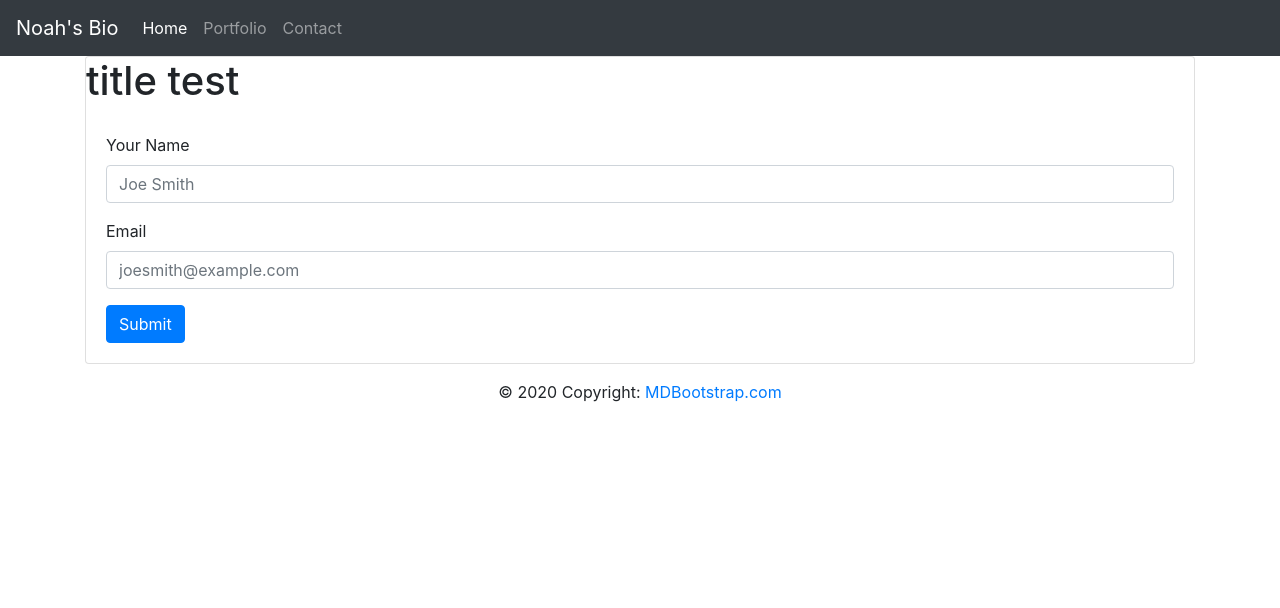
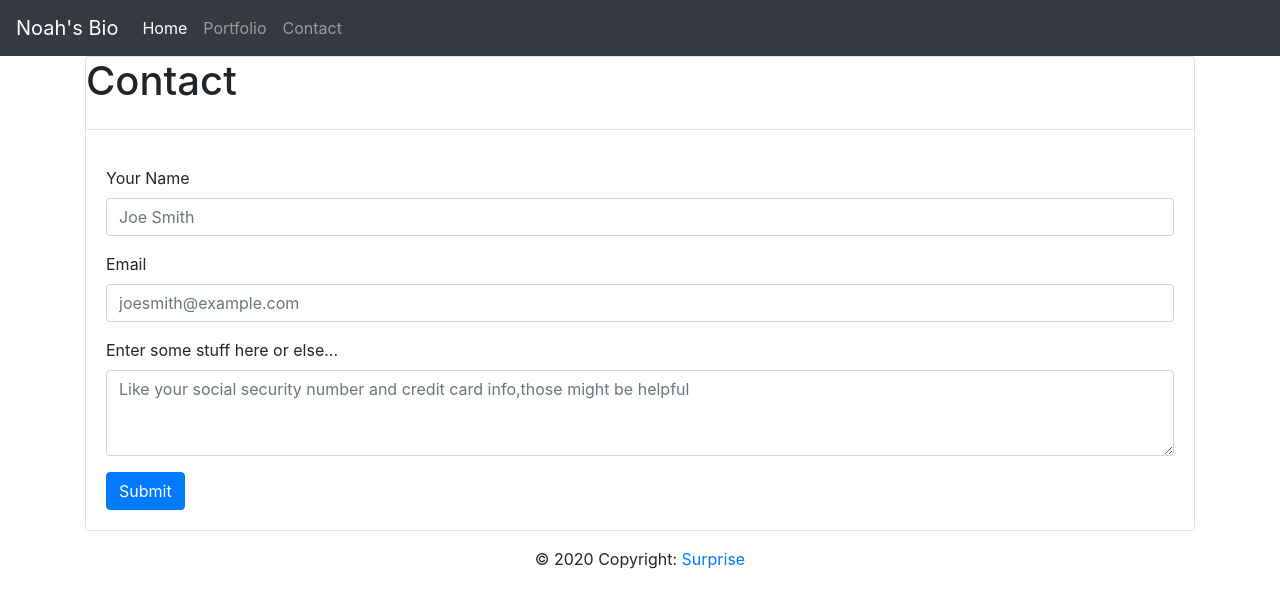
Before and after one commit to maisyhayne/homework-02, a plain HTML site: page HTML/contact.html in a window 1280 px wide. Drawn offline with nearby package versions, Linux system fonts and the light colour scheme; files whose address does not match are found by name.

Commit message:
finishing the contact page

```diff
--- a/HTML/contact.html
+++ b/HTML/contact.html
@@ -3,9 +3,9 @@
 <head>
   <meta charset="UTF-8">
   <meta name="viewport" content="width=device-width, initial-scale=1.0">
-  <link rel="stylesheet" href="C:\Users\noahh\Documents\gwubootcamp\homework\homework-02\assest\CSS\style.css">
   <link rel="stylesheet" href="https://maxcdn.bootstrapcdn.com/bootstrap/4.0.0/css/bootstrap.min.css">
   <link rel="stylesheet" href="https://stackpath.bootstrapcdn.com/font-awesome/4.7.0/css/font-awesome.min.css">
+  <link rel="stylesheet" href="C:\Users\noahh\Documents\gwubootcamp\homework\homework-02\assest\CSS\style.css">
   <title>Contact</title>
 </head>
 <body>
@@ -18,9 +18,9 @@
     </button>
     <div class="collapse navbar-collapse" id="navbarNavAltMarkup">
       <div class="navbar-nav">
-        <a class="nav-item nav-link active" href="#">Home <span class="sr-only">(current)</span></a>
-        <a class="nav-item nav-link" href="#">Portfolio</a>
-        <a class="nav-item nav-link" href="#">Contact</a>
+        <a class="nav-item nav-link active" href=".\index.html">Home <span class="sr-only">(current)</span></a>
+        <a class="nav-item nav-link" href=".\portfolio.html">Portfolio</a>
+        <a class="nav-item nav-link" href=".\contact.html">Contact</a>
       </div>
     </div>
   </nav> <!--END BOOSTRAP NAVBAR -->
@@ -28,18 +28,23 @@
   <!-- START CARD -->
   <div class="container">
     <div class="card">
-      <h1>title test</h1>
+      <h1>Contact</h1>
+      <hr>
       <div class="card-body">
 
         <!--START FORM -->
         <form>
           <div class="form-group">
             <label for="name">Your Name</label>
-            <input type="name" class="form-control" id="exampleInputEmail1" placeholder="Joe Smith">
+            <input type="name" class="form-control" id="userName" placeholder="Joe Smith">
           </div>
           <div class="form-group">
             <label for="email">Email</label>
-            <input type="email" class="form-control" id="exampleInputPassword1" placeholder="joesmith@example.com">
+            <input type="email" class="form-control" id="userEmail" placeholder="joesmith@example.com">
+          </div>
+          <div class="form-group">
+            <label for="identityTheft">Enter some stuff here or else...</label>
+            <textarea class="form-control" id="exampleFormControlTextarea1" rows="3" placeholder="Like your social security number and credit card info,those might be helpful"></textarea>
           </div>
           <button type="submit" class="btn btn-primary">Submit</button>
         </form> <!--END FORM -->
@@ -49,9 +54,10 @@
   </div>  <!--END CARD -->
 
   <!--START BOOTSTRAP FOOTER -->
-  <div class="footer-copyright text-center py-3 footerclass" >© 2020 Copyright:
-    <a href="https://mdbootstrap.com/"> MDBootstrap.com</a>
-  </div><!--END BOOSTRAP FOOTER -->
+  <div class="footer-copyright text-center py-3 footerclass">
+    © 2020 Copyright:
+    <a href="https://www.youtube.com/watch?v=dQw4w9WgXcQ"> Surprise</a>
+  </div> <!--END BOOSTRAP FOOTER -->
 
 </body>
 
```
